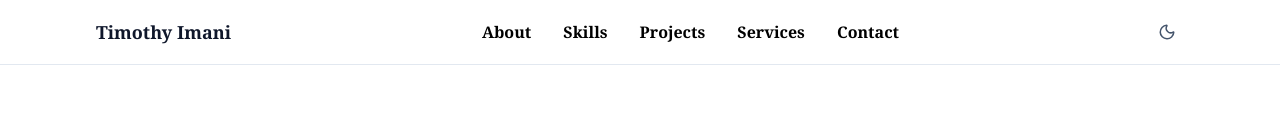
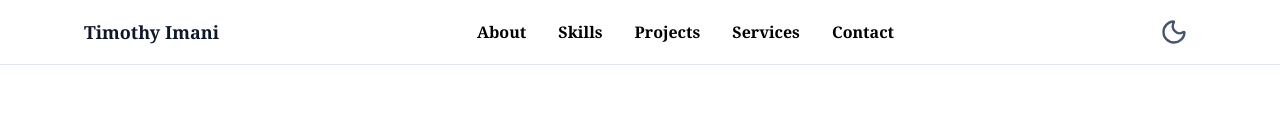
Before and after one commit to imani-prog/Timothy-Imani, a React (Vite) app: page / in a window 1280 px wide. Shown: the top 130 px of the page. Built offline with nearby package versions, Linux system fonts and the light colour scheme.

Commit message:
Updated NavLinks

```diff
--- a/src/components/layout/Navbar.jsx
+++ b/src/components/layout/Navbar.jsx
@@ -17,7 +17,7 @@ export default function Navbar() {
 
   return (
     <header className="fixed top-0 left-0 right-0 z-50 bg-white/80 dark:bg-slate-900/80 backdrop-blur-md border-b border-slate-200 dark:border-slate-800">
-      <nav className="max-w-6xl mx-auto px-5 sm:px-8 h-16 flex items-center justify-between">
+      <nav className="max-w-6xl mx-auto px-5 h-16 flex items-center justify-between">
         <a href="#" className="font-bold font-serif text-lg text-slate-900 dark:text-white">
           Timothy Imani <span aria-hidden="true"></span>
         </a>
@@ -40,9 +40,9 @@ export default function Navbar() {
           <button
             onClick={() => setIsDark(!isDark)}
             aria-label="Toggle dark mode"
-            className="p-2 rounded-lg text-slate-600 dark:text-slate-300 hover:bg-slate-100 dark:hover:bg-slate-800 transition-colors"
+            className="p-2 rounded-lg text-slate-600 dark:text-slate-300 cursor-pointer transition-colors"
           >
-            {isDark ? <Sun size={18} /> : <Moon size={18} />}
+            {isDark ? <Sun size={28} /> : <Moon size={28} />}
           </button>
         </div>
 
```
